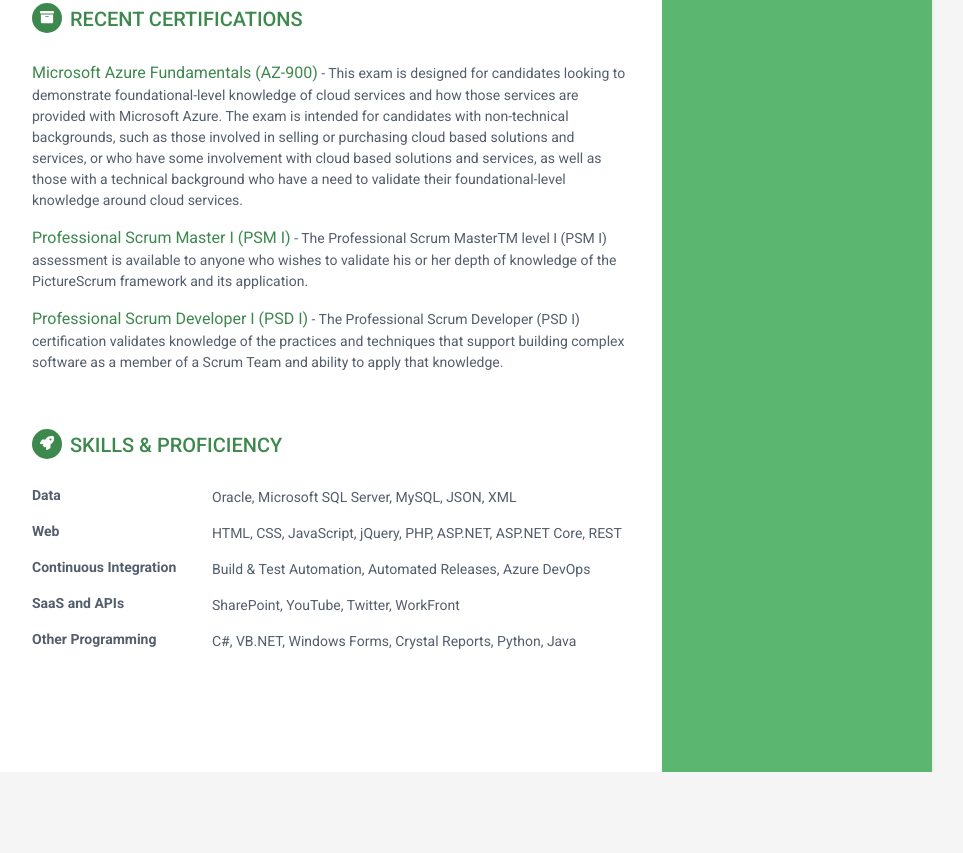
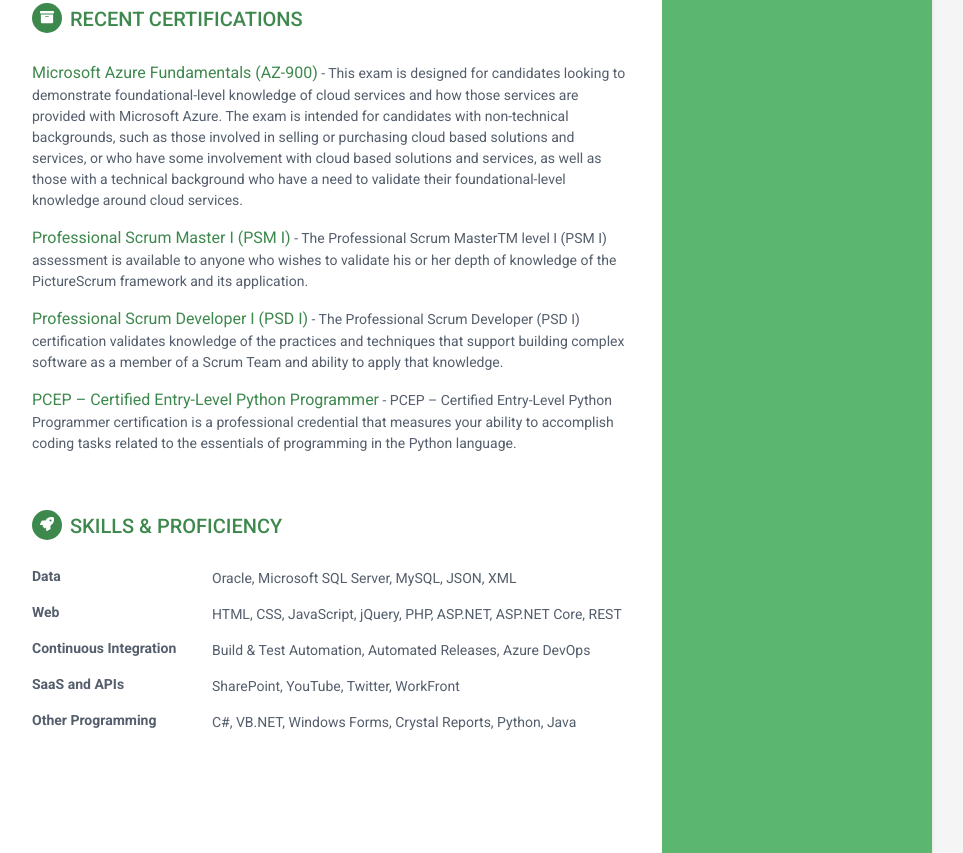
Before and after one commit to Ctznkane525/Ctznkane525.github.io, a plain HTML site: page index.html in a window 1280 px wide. Shown: the part 2248-3101 px from the top of the page, without its empty margins (188-1151 px from the left). Before the commit the page ends 3020 px from the top, so only its background shows below. Drawn offline with Linux system fonts and the light colour scheme.

Commit message:
Added PCEP

```diff
--- a/index.html
+++ b/index.html
@@ -183,18 +183,26 @@
 
             <section class="section projects-section">
                 <h2 class="section-title"><span class="icon-holder"><i class="fas fa-archive"></i></span>Recent Certifications</h2>
-                 <div class="item">
+                <div class="item">
                     <span class="project-title"><a href="https://docs.microsoft.com/en-us/learn/certifications/exams/az-900" target="_blank">Microsoft Azure Fundamentals (AZ-900)</a></span> -
-                    <span class="project-tagline">This exam is designed for candidates looking to demonstrate foundational-level knowledge of cloud services and how those services are provided with Microsoft Azure. The exam is intended for candidates with non-technical backgrounds, such as those involved in selling or purchasing cloud based solutions and services, or who have some involvement with cloud based solutions and services, as well as those with a technical background who have a need to validate their foundational-level knowledge around cloud services.
-					</span>
+                    <span class="project-tagline">
+                        This exam is designed for candidates looking to demonstrate foundational-level knowledge of cloud services and how those services are provided with Microsoft Azure. The exam is intended for candidates with non-technical backgrounds, such as those involved in selling or purchasing cloud based solutions and services, or who have some involvement with cloud based solutions and services, as well as those with a technical background who have a need to validate their foundational-level knowledge around cloud services.
+                    </span>
                 </div><!--//item-->
 
-				<div class="item">
+                <div class="item">
                     <span class="project-title"><a href="https://www.scrum.org/user/502953" target="_blank">Professional Scrum Master I (PSM I)</a></span> - <span class="project-tagline">The Professional Scrum MasterTM level I (PSM I) assessment is available to anyone who wishes to validate his or her depth of knowledge of the PictureScrum framework and its application. </span>
                 </div><!--//item-->
 
-				<div class="item">
+                <div class="item">
                     <span class="project-title"><a href="https://www.scrum.org/user/502953" target="_blank">Professional Scrum Developer I (PSD I)</a></span> - <span class="project-tagline">The Professional Scrum Developer (PSD I) certification validates knowledge of the practices and techniques that support building complex software as a member of a Scrum Team and ability to apply that knowledge.</span>
+                </div><!--//item-->
+
+                <div class="item">
+                    <span class="project-title">
+                    <a href="https://verify.openedg.org/?id=ExuK.7sMi.kaRw" target="_blank">PCEP – Certified Entry-Level Python Programmer</a></span> - <span class="project-tagline">
+                        PCEP – Certified Entry-Level Python Programmer certification is a professional credential that measures your ability to accomplish coding tasks related to the essentials of programming in the Python language.
+                    </span>
                 </div><!--//item-->
 
             </section><!--//section-->
```
